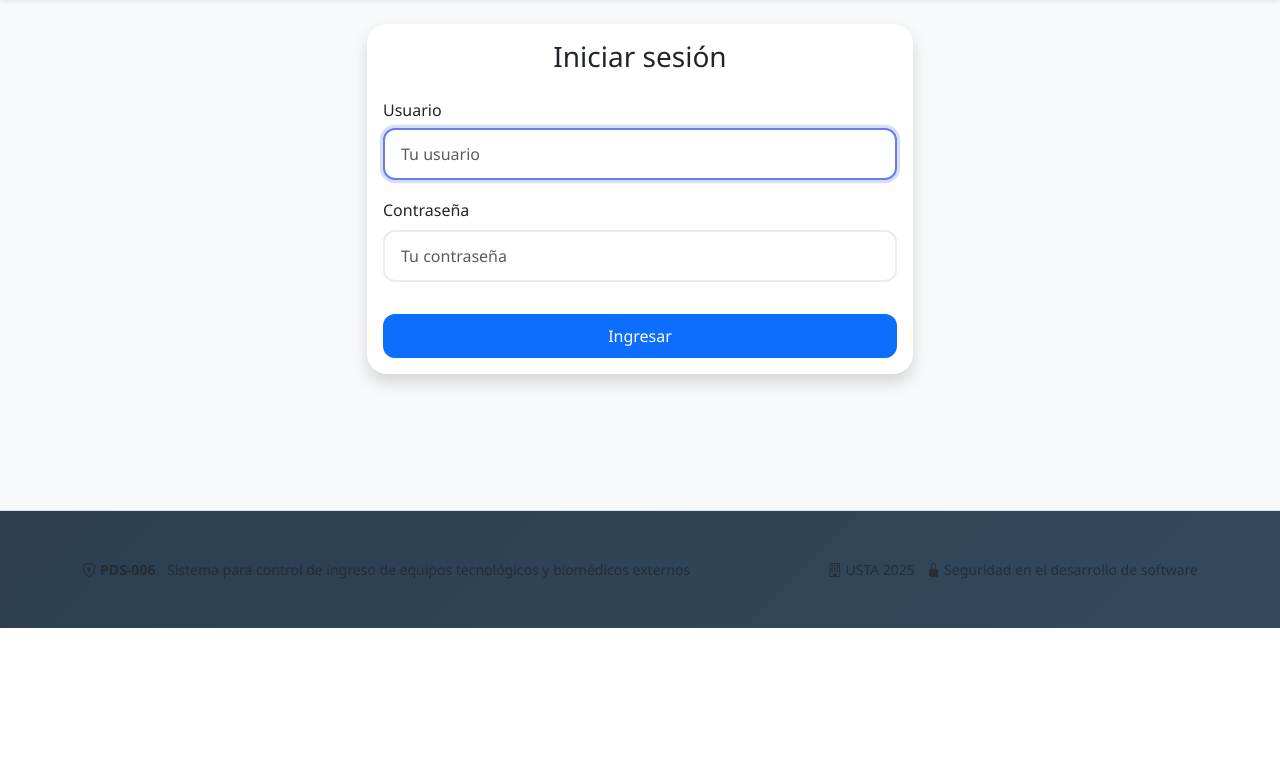
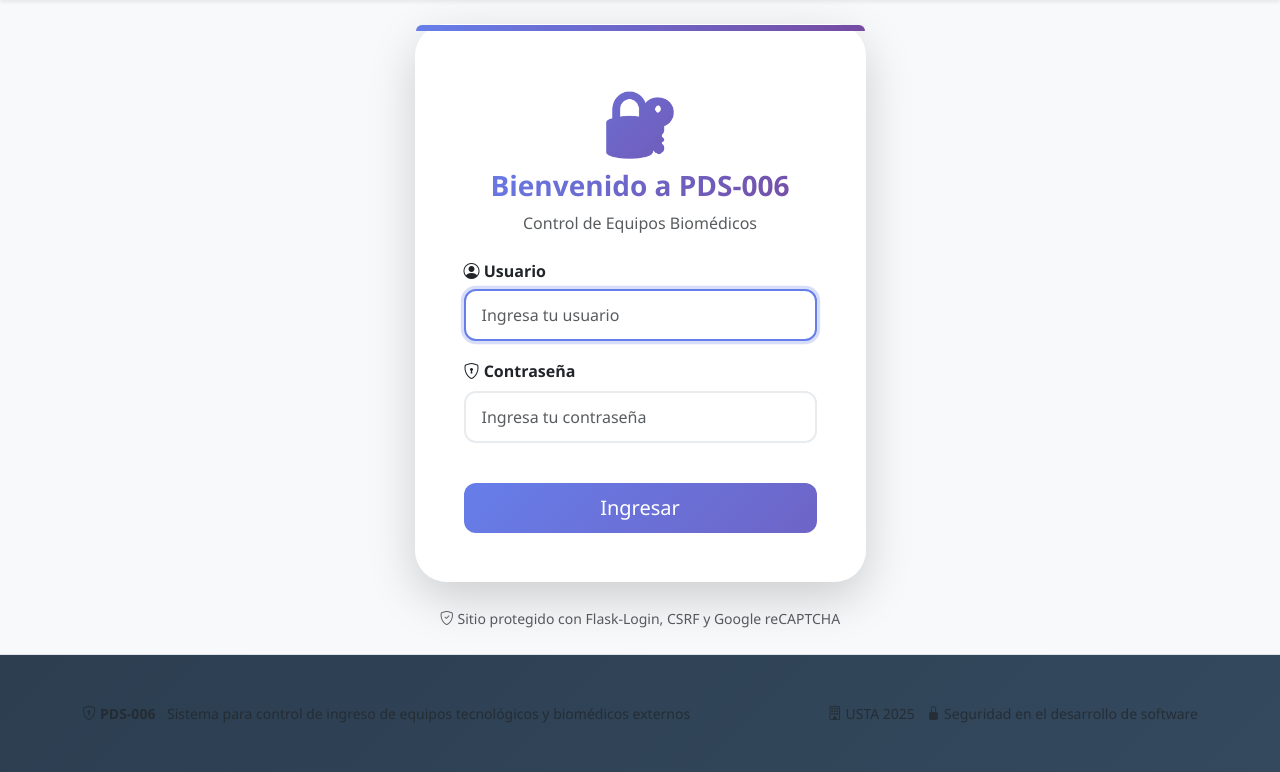
Before and after one commit to Wissen01720/Control_ingreso_equipos_biomedicos, a Flask app: page /login in a window 1280 px wide. Shown: the part 172-944 px from the top of the page. Before the commit the page ends 800 px from the top, so only its background shows below. Run offline with Flask 3, Linux system fonts and the light colour scheme; parts of the project's set-up code (start-up, migrations or seed data) failed here and were passed over; some libraries are stand-ins or nearby versions.

Commit message:
style: Rediseñar templates con sistema de diseño moderno
- Rediseñar login.html con glassmorphism y gradientes
- Agregar iconos decorativos y animaciones de entrada
- Actualizar equipos_index.html con tabla moderna (.table-modern)
- Mejorar badges de estado con puntos pulsantes
- Actualizar empresas_index.html con estilos modernos
- Aplicar animaciones fadeIn y hover effects
- Mejorar UX/UI con transiciones suaves

```diff
--- a/templates/login.html
+++ b/templates/login.html
@@ -1,23 +1,30 @@
-{% extends "base.html" %}
-{% block title %}Iniciar sesión{% endblock %}
+{% extends "base.html" %} {% block title %}Iniciar sesión{% endblock %} {% block
+head_extra %}
+<script src="https://www.google.com/recaptcha/api.js" async defer></script>
+{% endblock %} {% block content %}
+<div
+  class="row justify-content-center align-items-center"
+  style="min-height: 70vh"
+>
+  <div class="col-md-5">
+    <div class="login-card shadow-lg animate-fade-in position-relative">
+      <!-- Logo o título decorativo -->
+      <div class="text-center mb-4">
+        <div class="icon text-gradient" style="font-size: 4rem">🔐</div>
+        <h3 class="card-title text-gradient mb-2">Bienvenido a PDS-006</h3>
+        <p class="text-muted">Control de Equipos Biomédicos</p>
+      </div>
 
-{% block head_extra %}
-  <script src="https://www.google.com/recaptcha/api.js" async defer></script>
-{% endblock %}
-
-{% block content %}
-<div class="row justify-content-center">
-  <div class="col-md-6">
-    <div class="card shadow">
-      <div class="card-body">
-        <h3 class="card-title text-center mb-4">Iniciar sesión</h3>
-
-        {# Banner de bloqueo si lock_remaining > 0 #}
-        {% if lock_remaining and lock_remaining > 0 %}
-          <div class="alert alert-danger d-flex justify-content-between align-items-center" role="alert" id="lockAlert">
+      {# Banner de bloqueo si lock_remaining > 0 #} {% if lock_remaining and
+      lock_remaining > 0 %}
+      <div
+        class="alert alert-danger d-flex justify-content-between align-items-center animate-slide-in-right"
+        role="alert"
+        id="lockAlert"
+      >
         <div>
-              <strong>Usuario bloqueado:</strong> por intentos fallidos. Vuelve a intentarlo en
-              <span id="lockCountdown">{{ lock_remaining }}</span> s.
+          <strong>⚠️ Usuario bloqueado:</strong> por intentos fallidos. Vuelve a
+          intentarlo en <span id="lockCountdown">{{ lock_remaining }}</span> s.
         </div>
         <span class="badge text-bg-danger">Bloqueado</span>
       </div>
@@ -27,45 +34,51 @@
         {{ form.hidden_tag() }}
 
         <div class="mb-3">
-            <label class="form-label" for="{{ form.username.id }}">{{ form.username.label }}</label>
-            {{ form.username(
-                class="form-control",
-                id=form.username.id,
-                placeholder="Tu usuario"
-            ) }}
+          <label class="form-label fw-semibold" for="{{ form.username.id }}">
+            <i class="bi bi-person-circle"></i> {{ form.username.label }}
+          </label>
+          {{ form.username( class="form-control", id=form.username.id,
+          placeholder="Ingresa tu usuario" ) }}
         </div>
 
         <div class="mb-3">
-            <label class="form-label" for="{{ form.password.id }}">{{ form.password.label }}</label>
-            {{ form.password(
-                class="form-control",
-                id=form.password.id,
-                placeholder="Tu contraseña"
-            ) }}
+          <label class="form-label fw-semibold" for="{{ form.password.id }}">
+            <i class="bi bi-shield-lock"></i> {{ form.password.label }}
+          </label>
+          {{ form.password( class="form-control", id=form.password.id,
+          placeholder="Ingresa tu contraseña" ) }}
         </div>
 
-          <div class="mb-3 d-flex justify-content-center">
+        <div class="mb-4 d-flex justify-content-center">
           {{ form.recaptcha() }}
         </div>
 
         <div class="d-grid">
           {% if lock_remaining and lock_remaining > 0 %}
-              <button class="btn btn-secondary" type="button" id="lockedBtn" disabled>
-                Bloqueado (<span id="btnCountdown">{{ lock_remaining }}</span> s)
+          <button
+            class="btn btn-secondary btn-lg"
+            type="button"
+            id="lockedBtn"
+            disabled
+          >
+            🔒 Bloqueado (<span id="btnCountdown">{{ lock_remaining }}</span> s)
           </button>
-            {% else %}
-              {{ form.submit(class="btn btn-primary") }}
+          {% else %} {{ form.submit(class="btn btn-gradient-primary btn-lg") }}
           {% endif %}
         </div>
       </form>
+    </div>
 
+    <!-- Info de seguridad -->
+    <div class="text-center mt-4 animate-fade-in delay-200">
+      <small class="text-muted">
+        <i class="bi bi-shield-check"></i> Sitio protegido con Flask-Login, CSRF
+        y Google reCAPTCHA
+      </small>
     </div>
   </div>
 </div>
-</div>
-{% endblock %}
-
-{% block body_extra %}
+{% endblock %} {% block body_extra %}
 <script>
   (function () {
     // Segundos restantes enviados por el backend (0 si no hay bloqueo)
```
Also changed, not shown: templates/empresas_index.html (+55 -29 lines), templates/equipos_index.html (+158 -72 lines). Lines whose indentation alone changed are shown as unchanged.
